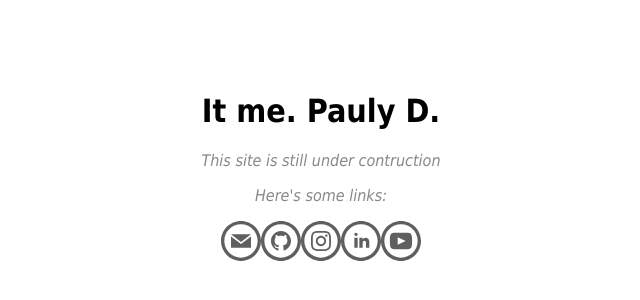
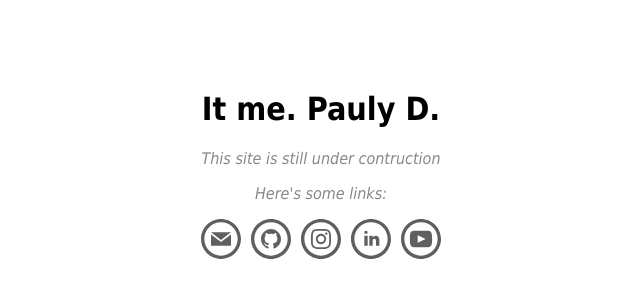
Before and after one commit to qdozaq/portfolio-site, a Nuxt app: page / in a window 1280 px wide. Shown: the part 242-542 px from the top of the page, without its empty margins (319-959 px from the left). Built offline with nearby package versions, Linux system fonts and the light colour scheme.

Commit message:
fix janky css animations

```diff
--- a/assets/scss/main.scss
+++ b/assets/scss/main.scss
@@ -15,25 +15,41 @@ body{
 }
 
 .social-icons{
-  height:40px;
+  display:flex;
+  justify-content: center;
+  align-items: center;
+  $move:.5em;
 
   a{
     text-decoration: none;
+    &:hover{
+      .icon{
+        transform: scale(1.2);
+        fill:#23b3e5;
+      }
+
+      & ~ a{
+        .icon{
+          transform: translateX($move);
+        }
+      }
+
+    }
+  }
+
+  &:hover .icon {
+    transform: translateX(-$move);
   }
 }
 
 .icon{
-  height:100%;
+  height:40px;
   width:auto;
   fill: #5f5f5f;
+  padding: 0 5px;
 
-  transition-property: transform, padding, fill;
+  transition-property: transform, fill;
   transition-duration: 400ms;
   transition-timing-function: cubic-bezier(.05,.64,.04,.98);
 
-  &:hover{
-    transform: scale(1.2);
-    padding:0 10px;
-    fill:#23b3e5;
-  }
 }
```
